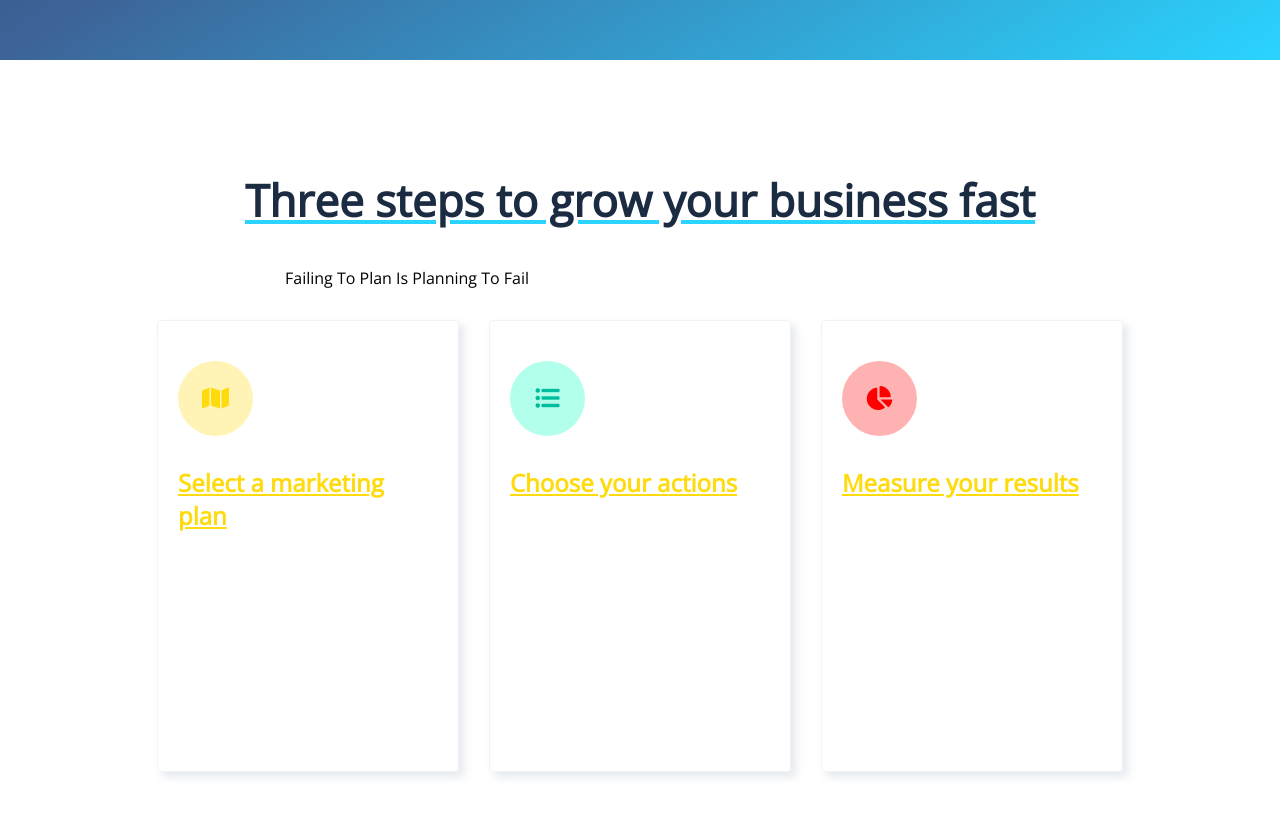
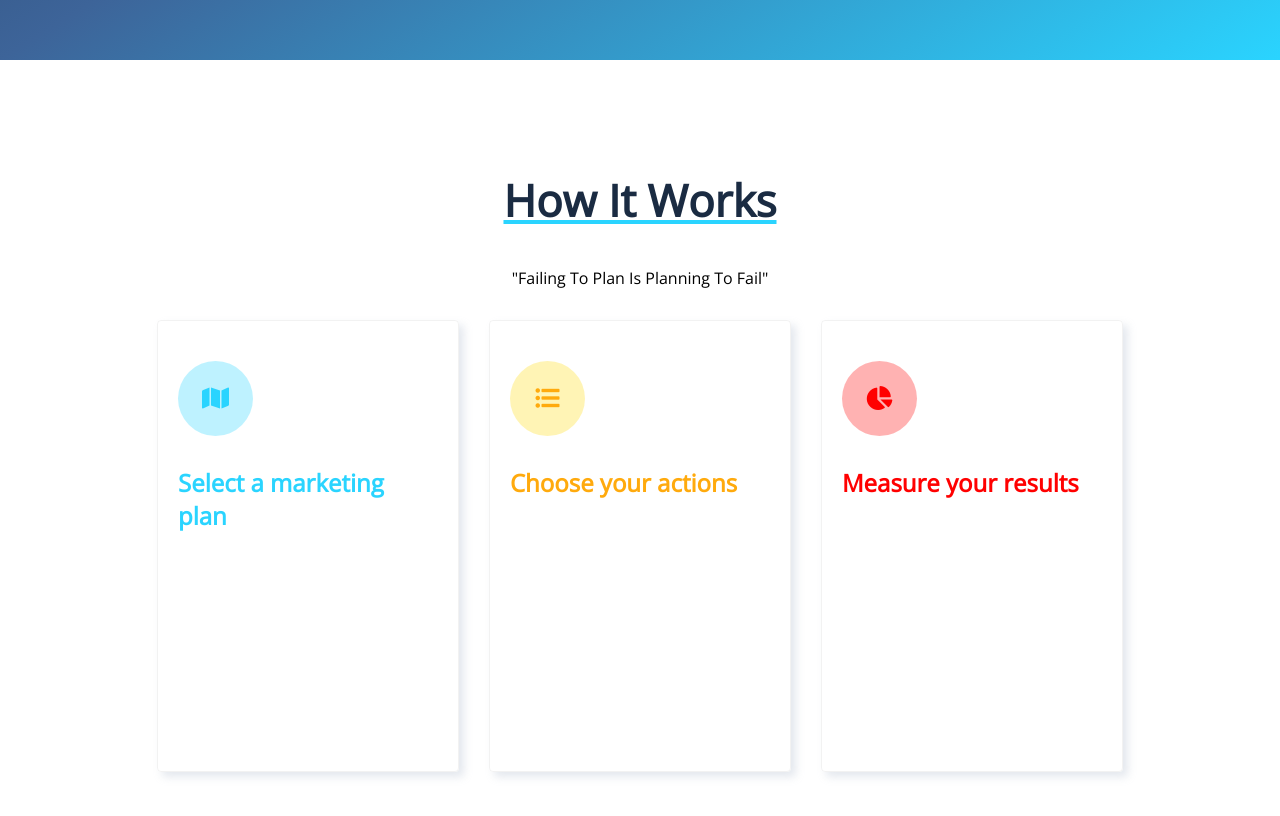
Before and after one commit to coder-log/landing_page, a plain HTML site: page index.html in a window 1280 px wide. Shown: the part 740-1556 px from the top of the page. Drawn offline with nearby package versions, Linux system fonts and the light colour scheme.

Commit message:
Working on "How it works" section

```diff
--- a/index.html
+++ b/index.html
@@ -46,8 +46,8 @@
     <section>
         <div class="features">
             <div class ="features-caption">
-            <h2>Three steps to grow your business fast</h2>
-            <blockquote>Failing To Plan Is Planning To Fail</blockquote>
+            <h2>How It Works</h2>
+            <blockquote>"Failing To Plan Is Planning To Fail"</blockquote>
             </div>
             <div class="features-boxes">
                 <div class="features-box">
@@ -55,21 +55,21 @@
                         <i class="fas fa-map"></i>
                     </div>
 
-                    <h3>Select a marketing plan</h3>
+                    <h3 class="features-headline-blue">Select a marketing plan</h3>
                 </div>
                 <div class="features-box">
                         <div class="feature-icon-box feature-icon-box-blue">
                             <i class="fas fa-list-ul"></i>
                         </div>
 
-                    <h3>Choose your actions</h3>
+                    <h3 class="features-headline-yellow">Choose your actions</h3>
                 </div>
                 <div class="features-box">
                         <div class="feature-icon-box feature-icon-box-red">
                             <i class="fas fa-chart-pie"></i>
                         </div>
 
-                    <h3>Measure your results</h3>
+                    <h3 class="features-headline-red">Measure your results</h3>
                 </div>
             </div>
         </div>
--- a/main.css
+++ b/main.css
@@ -194,6 +194,8 @@ main section {
 
 }
 
+/* HOW IT WORKS */
+
 .features {
     display: flex;
     flex-direction:column;
@@ -206,6 +208,10 @@ main section {
 
 }
 
+.features-caption{
+    width: 100%;
+    text-align: center;
+}
 .feature-icon-box {
     display: flex;
     justify-content: center;
@@ -218,13 +224,13 @@ main section {
 }
 
 .feature-icon-box-yellow {
-    background-color:rgb(255,218,13,0.3);
-    color: #ffda0d;
+    background-color:rgb(42, 212, 255, 0.3);;
+    color: #2ad4ff;
 }
 
 .feature-icon-box-blue {
-    background-color:rgb(0,255,189,0.3);
-    color: #00bd9d;
+    background-color:rgb(255,218,13,0.3);
+    color: #FFAA0D;
 }
 
 .feature-icon-box-red {
@@ -244,17 +250,29 @@ main section {
     text-decoration-color: #2ad4ff;
 }
 
+
 .features h3 {
     font-size: 1.5rem;
-    color: #ffda0d;
-    text-decoration-line: underline;
-    text-decoration-color: #ffda0d;
     margin: 10px 20px;
+}
+
+
+.features-headline-yellow {
+    color: #FFAA0D;
+}
+
+.features-headline-blue {
+    color: #2ad4ff;
+}
+
+.features-headline-red {
+    color: #ff0000;
 }
 
 .features-boxes {
     display: flex;
     flex-direction: row;
+    flex-wrap:wrap;
 }
 
 .features-box {
```
